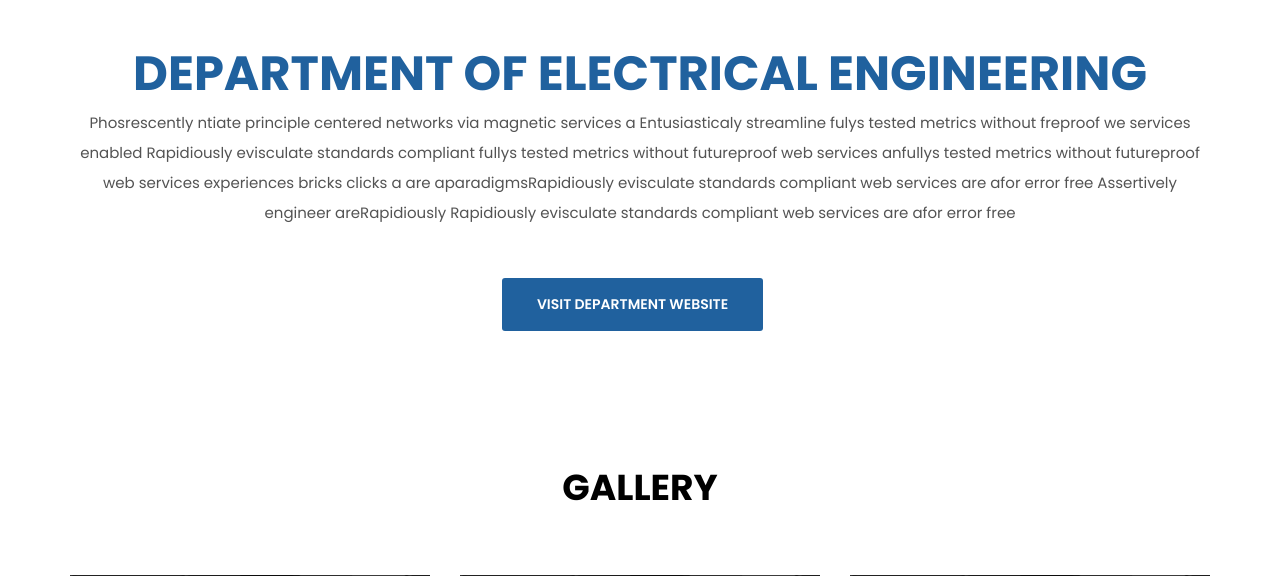
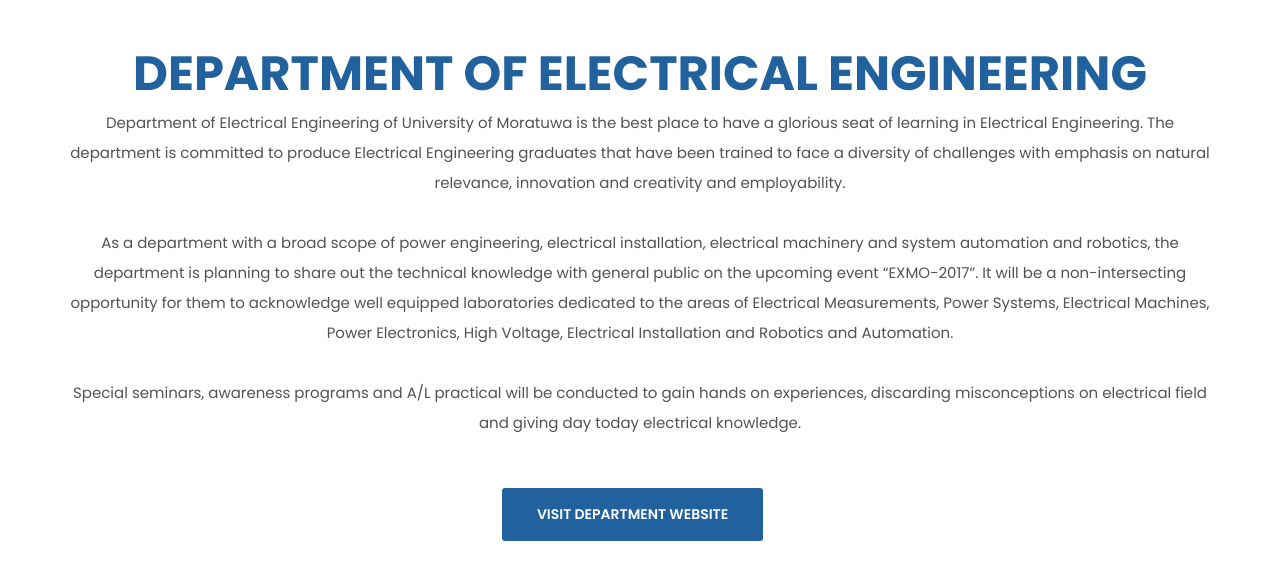
Before and after one commit to exmolk/exmolk.github.io, a PHP site: page /electrical.php in a window 1280 px wide. Shown: the part 70-646 px from the top of the page. Run offline with PHP 8.4, Linux system fonts and the light colour scheme; some libraries are stand-ins or nearby versions.

Commit message:
Content edit in Electrical pages

```diff
--- a/electrical.php
+++ b/electrical.php
@@ -15,10 +15,22 @@
         <div class="section-header text-center">
           <h2>Department of Electrical Engineering</h2>
         </div>
-        <p>Phosrescently ntiate principle centered networks via magnetic services a Entusiasticaly streamline fulys tested metrics without freproof we services enabled
-  Rapidiously evisculate standards compliant fullys tested metrics without futureproof web services anfullys tested metrics without futureproof web services
-  experiences bricks clicks a are aparadigmsRapidiously evisculate standards compliant web services are afor error free Assertively engineer areRapidiously
-  Rapidiously evisculate standards compliant web services are afor error free</p>
+          <p>
+            Department of Electrical Engineering of University of Moratuwa is the best place to have a
+            glorious seat of learning in Electrical Engineering. The department is committed to produce
+            Electrical Engineering graduates that have been trained to face a diversity of challenges with
+            emphasis on natural relevance, innovation and creativity and employability.<br /><br />
+
+            As a department with a broad scope of power engineering, electrical installation, electrical
+            machinery and system automation and robotics, the department is planning to share out the
+            technical knowledge with general public on the upcoming event “EXMO-2017”. It will be a
+            non-intersecting opportunity for them to acknowledge well equipped laboratories dedicated
+            to the areas of Electrical Measurements, Power Systems, Electrical Machines, Power Electronics,
+            High Voltage, Electrical Installation and Robotics and Automation.<br /><br />
+
+            Special seminars, awareness programs and A/L practical will be conducted to gain hands on
+            experiences, discarding misconceptions on electrical field and giving day today electrical knowledge.
+          </p>
         <ul class="about-button">
           <li><a href="#" class="default-button">Visit Department Website</a></li>
         </ul>
```
